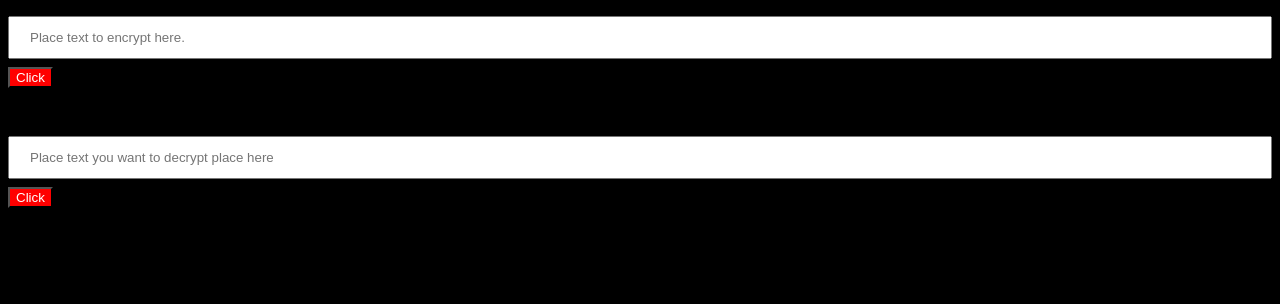
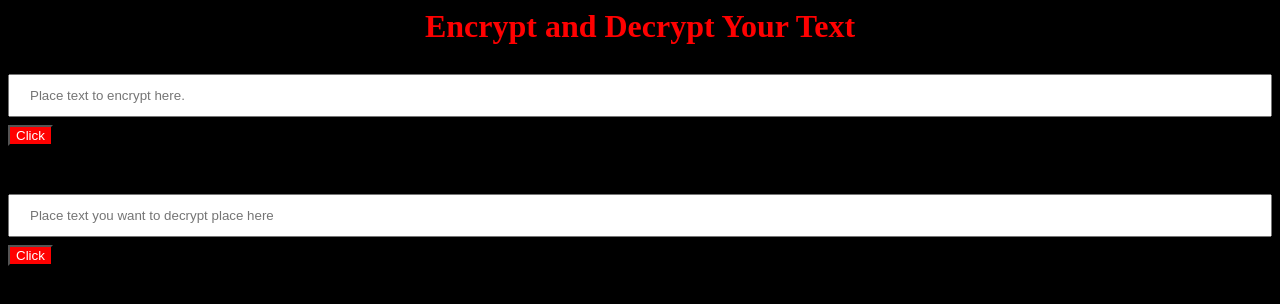
Before and after one commit to jcsodenkamp/encrypt_decrypt, a plain HTML site: page index.html in a window 1280 px wide. Drawn offline with Linux system fonts and the light colour scheme.

Commit message:
Update index.html

```diff
--- a/index.html
+++ b/index.html
@@ -10,17 +10,13 @@
 </head>
 
 <body>
+  <h1>Encrypt and Decrypt Your Text</h1>
   <input type="text" id="crypt" placeholder="Place text to encrypt here."><br>
   <button id="cryptClick" onclick="codeCrypt()">Click</button>
   <div id="Messages"></div>
-
   <input type="text" id="decrypt" placeholder="Place text you want to decrypt place here"><br>
   <button id="decryptClick" onclick="codeDecrypt()">Click</button>
   <div id="MessagesTwo"></div>
-
-
-
-
   <script src="script.js"></script>
 </body>
 
```
